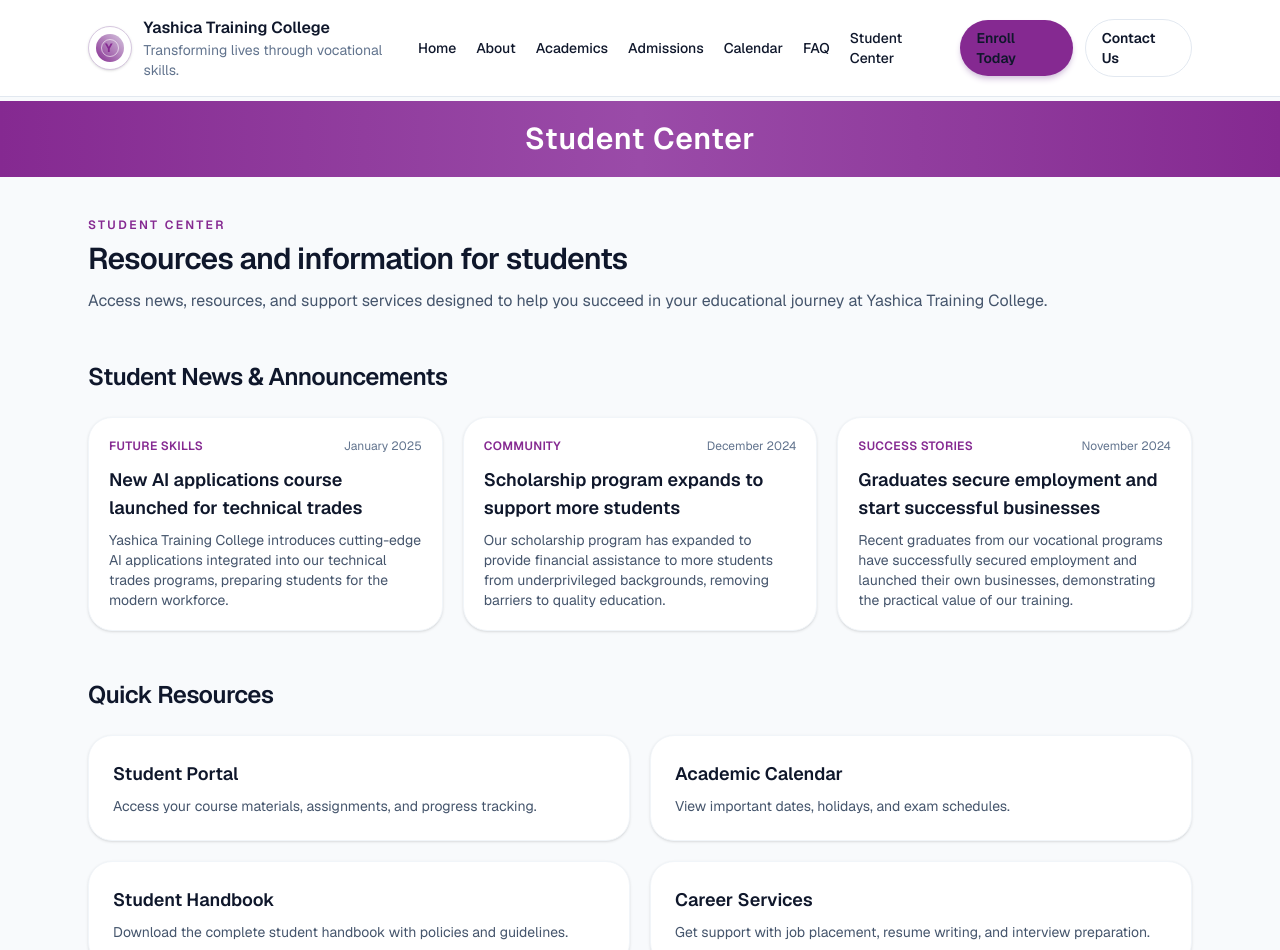
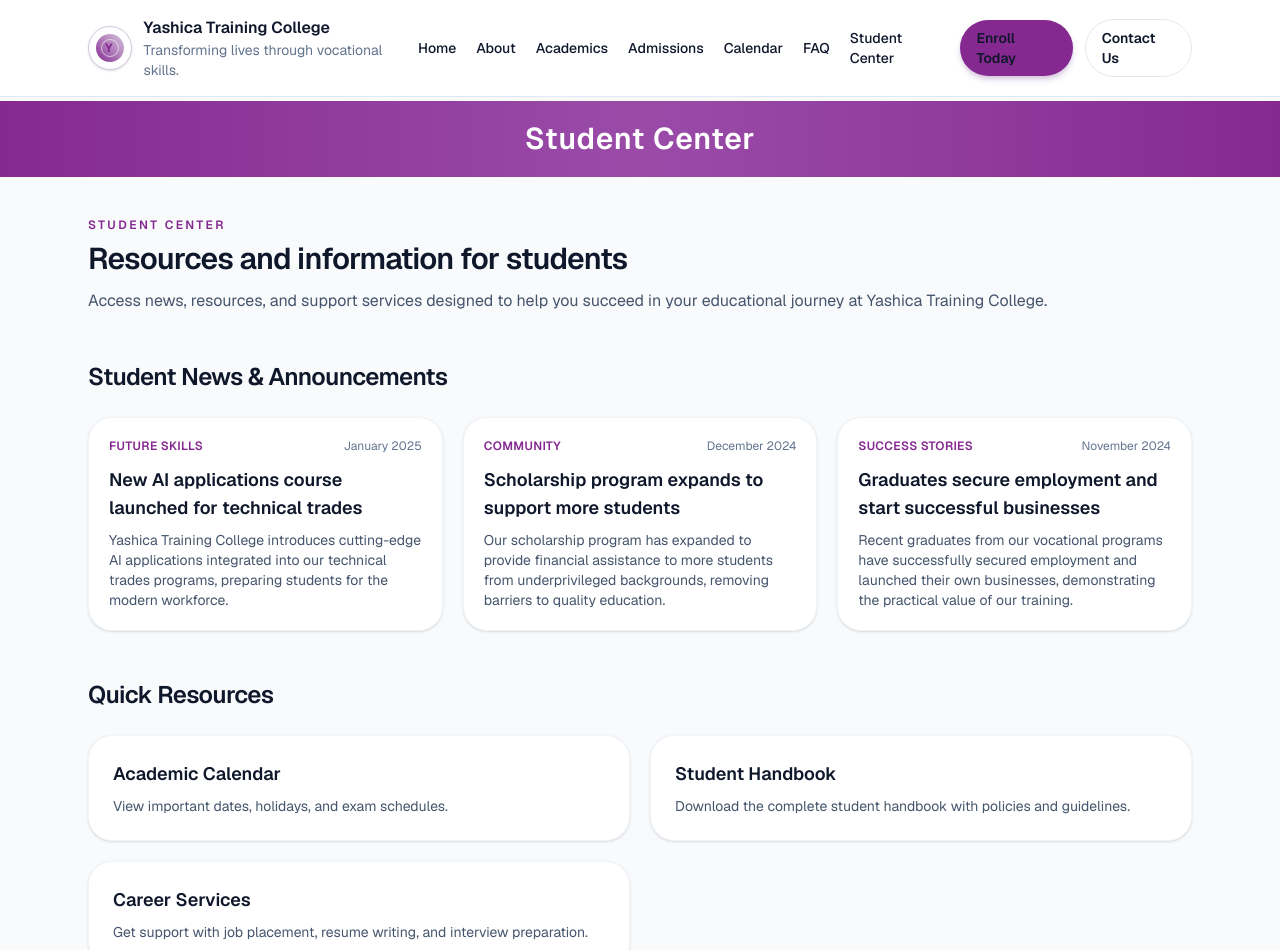
Before and after one commit to Biatus-Maina/skonga, a Next.js app: page /student-center in a window 1280 px wide. Shown: the top 950 px of the page. Built offline with nearby package versions, Linux system fonts and the light colour scheme.

Commit message:
second commit

```diff
--- a/src/app/student-center/page.tsx
+++ b/src/app/student-center/page.tsx
@@ -26,11 +26,7 @@ const studentNews = [
 ];
 
 const studentResources = [
-  {
-    title: "Student Portal",
-    description: "Access your course materials, assignments, and progress tracking.",
-    link: "#",
-  },
+
   {
     title: "Academic Calendar",
     description: "View important dates, holidays, and exam schedules.",
```
